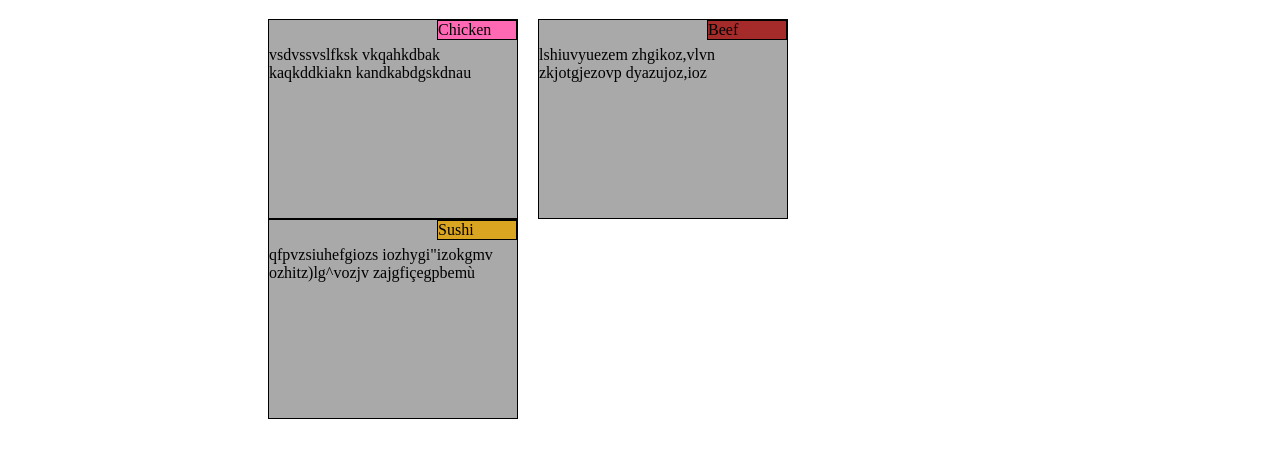
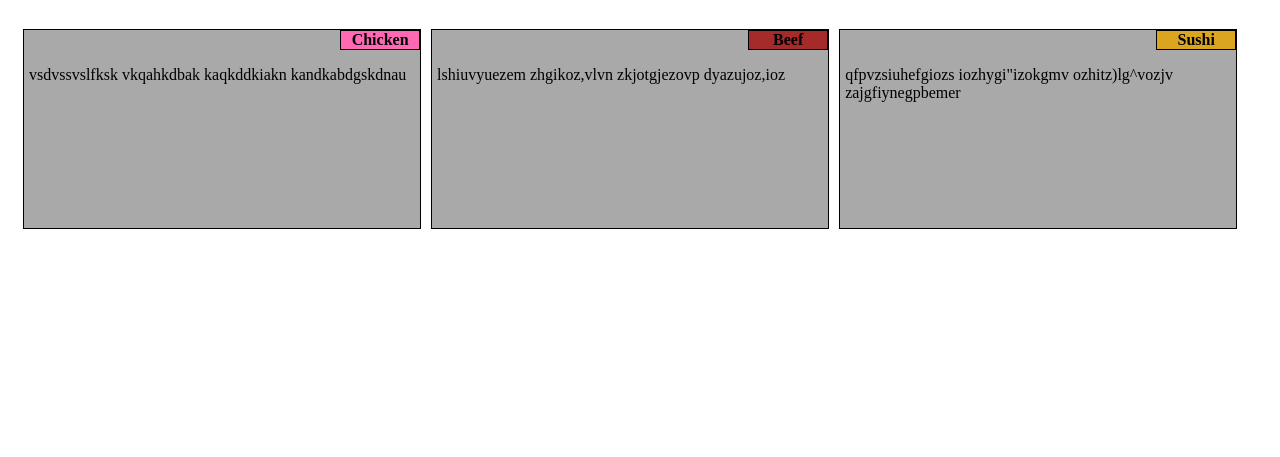
Before and after one commit to youssef874/courcera-web-course, a plain HTML site: page code/module2_solution/index.html in a window 1280 px wide. Shown: the part 61-518 px from the top of the page. Drawn offline with Linux system fonts and the light colour scheme.

Commit message:
update module2_solution

```diff
--- a/code/module2_solution/css/style.css
+++ b/code/module2_solution/css/style.css
@@ -5,9 +5,9 @@
 .col-4{
     background-color: darkgray;
     height: 200px;
-    width: 250px;
-    margin-left: 10px;
-    margin-right: 10px;
+    margin-top: 10px;
+    margin-left: 5px;
+    margin-right: 5px;
 }
 
 h1{
@@ -24,6 +24,8 @@ div{
 div > div {
  position: relative;
  float: right;
+ text-align: center;
+ font-weight: bold;
  width: 80px;
 }
 
@@ -44,21 +46,37 @@ div > div {
 }
 
 section{
-    padding-left: 250px;
-    padding-right: 250px;
+    padding-left: 10px;
+    padding-right: 10px;
 }
 
 p{
-    padding-top: 10px;
+    padding-top: 20px;
+    padding-left: 5px;
 }
 
-@media(min-width: 768px) and (max-width: 991px){
+@media(min-width: 993px){
     .col-4{
-        width: 50%;
+        width: 32%;
     }
 }
 
-@media(max-width: 767px){
+@media(min-width: 803px) and (max-width: 992px){
+    #chicken{
+        width: 49%;
+    }
+
+    #beef{
+        margin-right: 0px;
+        width: 49%;
+    }
+
+    #sushi{
+        width: 100%;
+    }
+}
+
+@media(max-width: 802px){
     .col-4{
         width: 100%;
     }
--- a/code/module2_solution/index.html
+++ b/code/module2_solution/index.html
@@ -4,23 +4,29 @@
     <meta charset="UTF-8">
     <meta http-equiv="X-UA-Compatible" content="IE=edge">
     <meta name="viewport" content="width=device-width, initial-scale=1.0">
+    <!--implement using a reference of a css file -->
     <link rel="stylesheet" href="css/style.css">
     <title>Document</title>
 </head>
 <body>
     <h1>our menu</h1>
+    <!--this div will act as a container for all three column-->
+    <!--with class named as container not the bootstrap container -->
     <section class="container">
-        <div class="col-4">
+        <!--this will be the first column-->
+        <div class="col-4" id="chicken">
             <div class="title-1">Chicken</div>
             <p>vsdvssvslfksk vkqahkdbak kaqkddkiakn kandkabdgskdnau</p>
         </div>
-        <div class="col-4">
+        <!--this will be the second column-->
+        <div class="col-4" id="beef">
             <div class="title-2">Beef</div>
             <p>lshiuvyuezem zhgikoz,vlvn zkjotgjezovp dyazujoz,ioz</p>
         </div>
-        <div class="col-4">
+        <div class="col-4" id="sushi">
+            <!--this will be the third column-->
             <div class="title-3">Sushi</div>
-            <p>qfpvzsiuhefgiozs iozhygi"izokgmv ozhitz)lg^vozjv zajgfiçegpbemù</p>
+            <p>qfpvzsiuhefgiozs iozhygi"izokgmv ozhitz)lg^vozjv zajgfiynegpbemer</p>
         </div>
     </div>
 </body>
```
